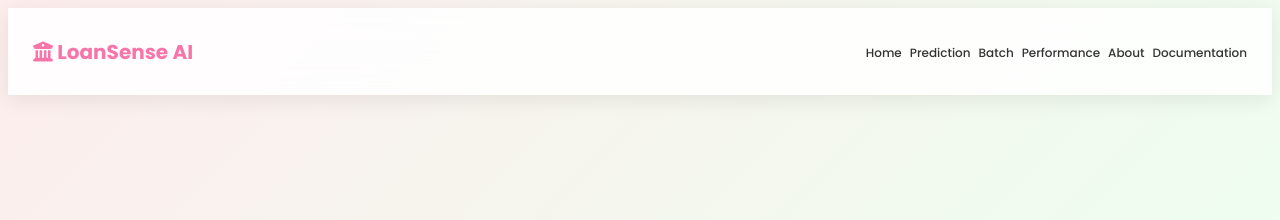
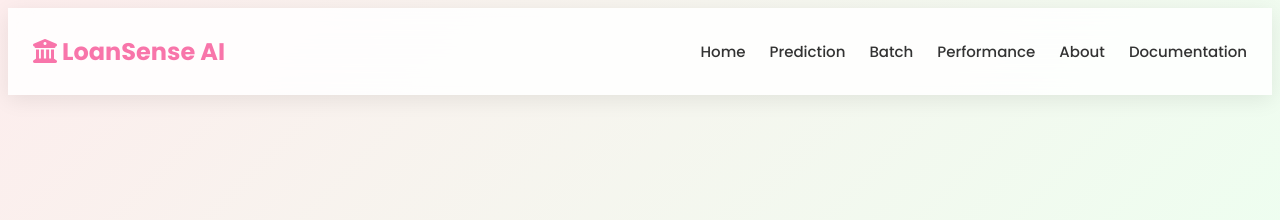
Before and after one commit to dohaalnabahin/LoanSense-Final, a FastAPI app: page / in a window 1280 px wide. Shown: the top 220 px of the page. Run offline with FastAPI, Linux system fonts and the light colour scheme; parts of the project's set-up code (start-up, migrations or seed data) failed here and were passed over.

Commit message:
Fix navbar wrapping and strict box constraints

```diff
--- a/static/style.css
+++ b/static/style.css
@@ -31,18 +31,16 @@ nav {
     box-sizing: border-box;
     gap: 10px;
 }
-
 .logo {
-    font-size: 20px;
+    font-size: 24px;        /* كانت 20px */
     font-weight: bold;
     color: #F875AA;
     white-space: nowrap;
     flex-shrink: 0;
 }
-
 nav ul {
     display: flex;
-    gap: 8px;
+    gap: 24px;              /* كانت 8px */
     list-style: none;
     align-items: center;
     flex-wrap: nowrap;
@@ -59,11 +57,10 @@ nav a {
     text-decoration: none;
     color: #333;
     font-weight: 500;
-    font-size: 12px;
+    font-size: 15px;        /* كانت 12px */
     white-space: nowrap;
     transition: .3s;
 }
-
 nav a:hover {
     color: #F875AA;
 }
```
